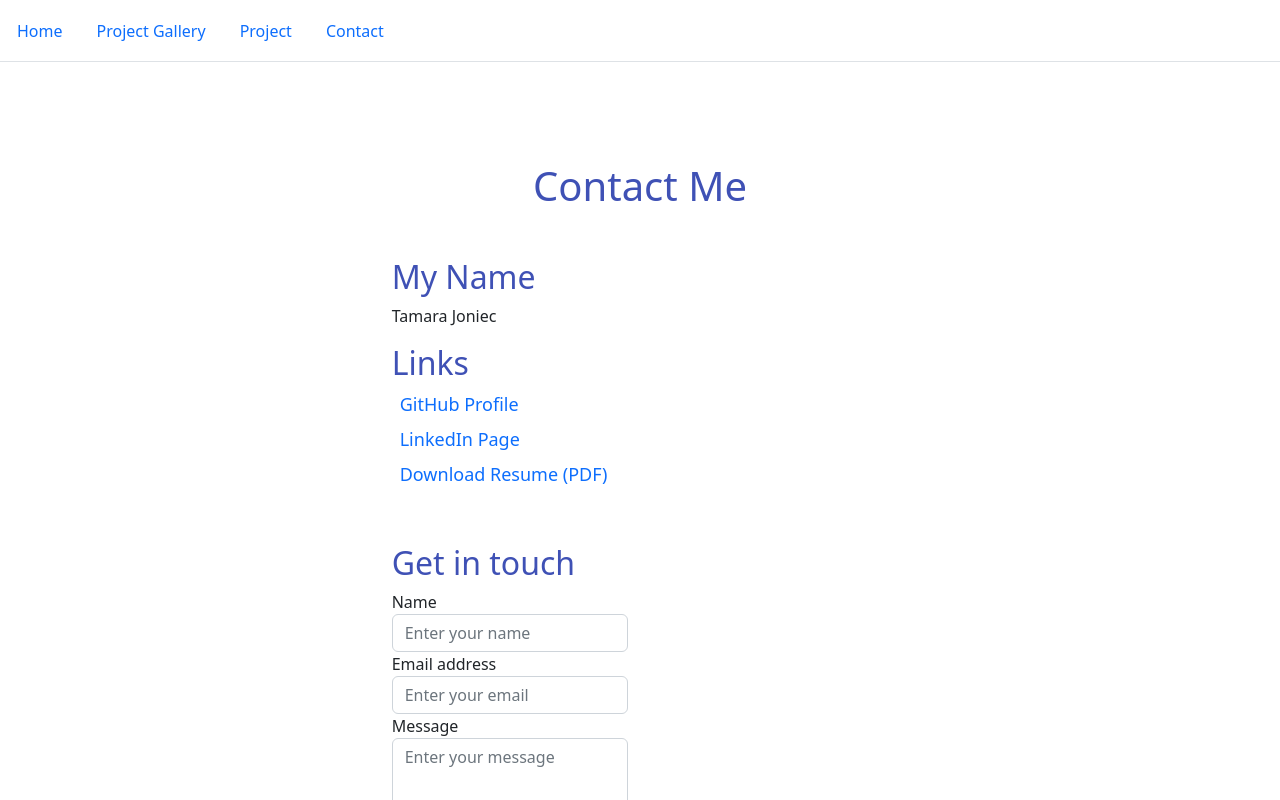
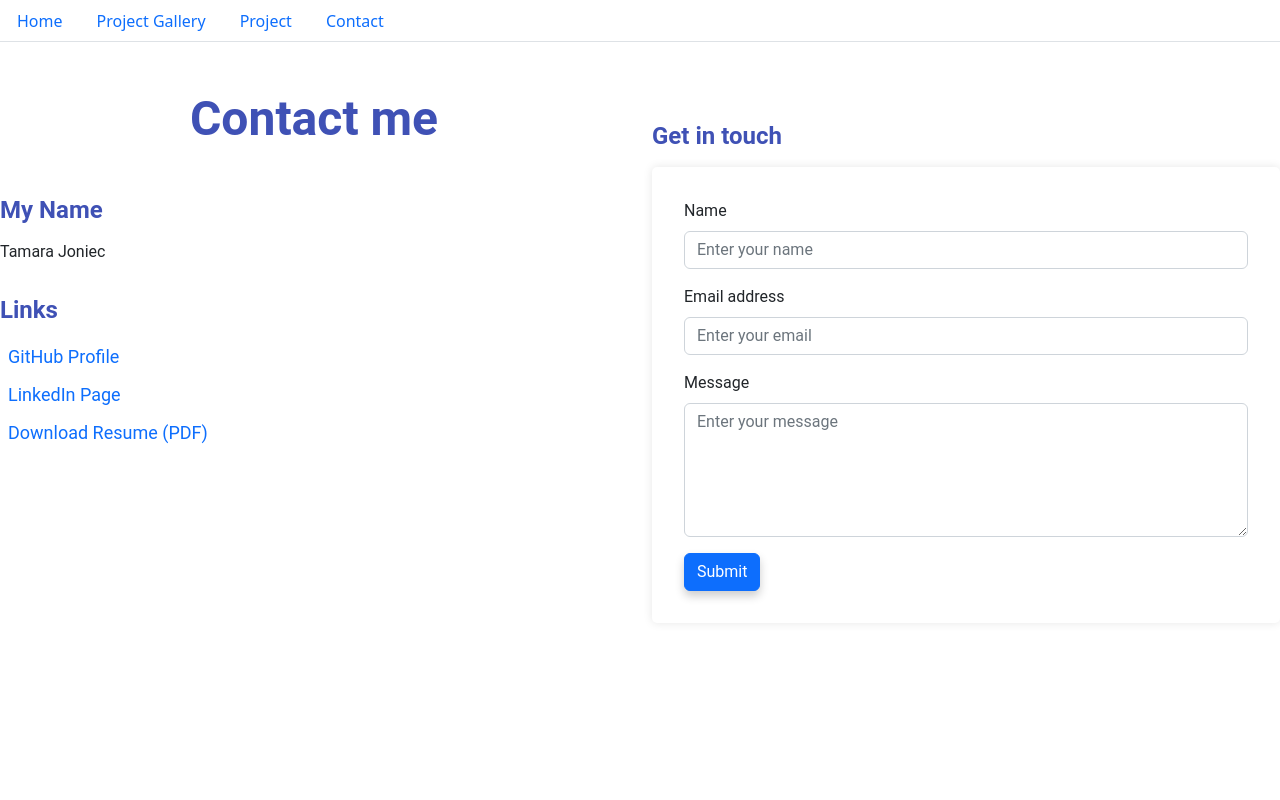
Before and after one commit to TamaraJoniec/React-Portfolio, a React (Create React App) app in the folder assets/: page /React-Portfolio/contact in a window 1280 px wide. Shown: the top 800 px of the page. Built offline with nearby package versions, Linux system fonts and the light colour scheme.

Commit message:
form element is then styled with padding, a white background, rounded corners, and a box shadow to make it stand out

```diff
--- a/assets/src/components/pages/Contact.js
+++ b/assets/src/components/pages/Contact.js
@@ -4,10 +4,10 @@ import ProjectGallery from './ProjectGallery';
 
 function Contact(props) {
   return (
-    <div className="contact-container">
-      <h1 className="text-center mb-5">Contact Me</h1>
+    <div className="contact-container my-5">
       <div className="row">
-        <div className="col-md-6">
+        <div className="col-lg-6 mb-5">
+          <h1 className="text-center mb-5">Contact me</h1>
           <h2>My Name</h2>
           <p>Tamara Joniec</p>
           <h2>Links</h2>
@@ -29,22 +29,19 @@ function Contact(props) {
             </li>
           </ul>
         </div>
-        <div className="container my-5">
-          {/* Contact form for handling events */}
-          <div className="row">
-            <div className="col-md-6">
+        <div className="col-lg-6 mb-5">
           <h2>Get in touch</h2>
           <form>
-                <div className="form-group">
-                  <label htmlFor="name">Name</label>
+            <div className="form-group mb-3">
+              <label htmlFor="name" className="form-label">Name</label>
               <input type="text" className="form-control" id="name" placeholder="Enter your name" />
             </div>
-                <div className="form-group">
-                  <label htmlFor="email">Email address</label>
+            <div className="form-group mb-3">
+              <label htmlFor="email" className="form-label">Email address</label>
               <input type="email" className="form-control" id="email" placeholder="Enter your email" />
             </div>
-                <div className="form-group">
-                  <label htmlFor="message">Message</label>
+            <div className="form-group mb-3">
+              <label htmlFor="message" className="form-label">Message</label>
               <textarea className="form-control" id="message" rows="5" placeholder="Enter your message"></textarea>
             </div>
             <button type="submit" className="btn btn-primary">Submit</button>
@@ -52,8 +49,6 @@ function Contact(props) {
         </div>
       </div>
     </div>
-      </div>
-    </div>
   );
 }
 
--- a/assets/src/styles.css
+++ b/assets/src/styles.css
@@ -4,6 +4,7 @@
     --secondary-color: #ff4081;
     --background-color: #f5f5f5;
 }
+
 /* Navigation bar style */
 nav {
     display: flex;
@@ -45,6 +46,7 @@ nav .active {
     background-color: #fff;
     color: #3f51b5;
 }
+
 /* Home page */
 .home-container {
     height: 100vh;
@@ -119,36 +121,45 @@ footer {
 
 /* Contact page */
 .contact-container {
-    display: flex;
-    flex-direction: column;
+    max-width: 100%;
+    display: grid;
+    grid-template-columns: repeat(auto-fit, minmax(400px, 1fr)); /* Creates columns with a minimum width of 400px and auto-fit to fill the available space */
+    grid-gap: 2rem;
     justify-content: center;
     align-items: center;
     margin-top: 100px;
+    font-family: 'Roboto', sans-serif;
+}
+/* form element is then styled with padding, a white background, rounded corners, and a box shadow to make it stand out */
+.contact-container form {
+    padding: 2rem;
+    background-color: #fff;
+    border-radius: 5px;
+    box-shadow: 0 0 10px rgba(0, 0, 0, 0.1);
+  }
+.contact-container h1 {
+    font-weight: 700;
+    font-size: 48px;
+    color: #3f51b5;
   }
 
-  .contact-info {
-    margin-top: 50px;
-    display: flex;
-    flex-direction: column;
-    align-items: center;
-    font-size: 20px;
+.contact-container h2 {
+    font-weight: 700;
+    font-size: 24px;
+    margin-top: 32px;
+    margin-bottom: 16px;
+    color: #3f51b5;
   }
 
-  .contact-info h2 {
-    font-size: 40px;
-    margin-bottom: 20px;
+.contact-container ul li {
+    font-size: 20px;
+    list-style: none;
+    padding-left: 0
 }
 
-  ul {
-    list-style-type: none;
-    padding: 0;
-    margin: 0;
+.contact-container .btn-primary:focus {
+  box-shadow: none;
 }
-
-  li {
-    margin: 10px 0;
-  }
-
 a {
     color: #333;
     text-decoration: none;
```
Lines whose indentation alone changed are shown as unchanged.
